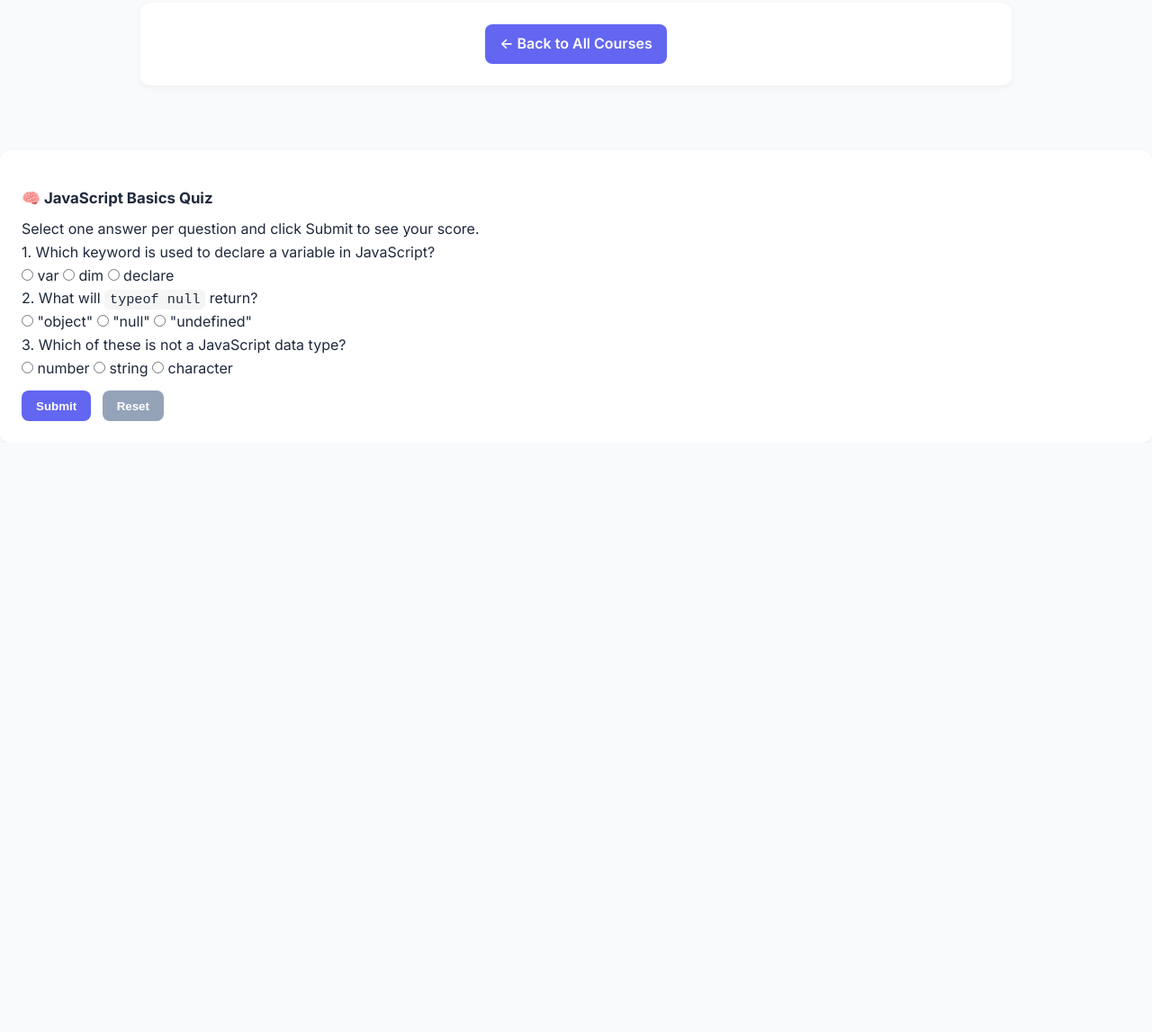
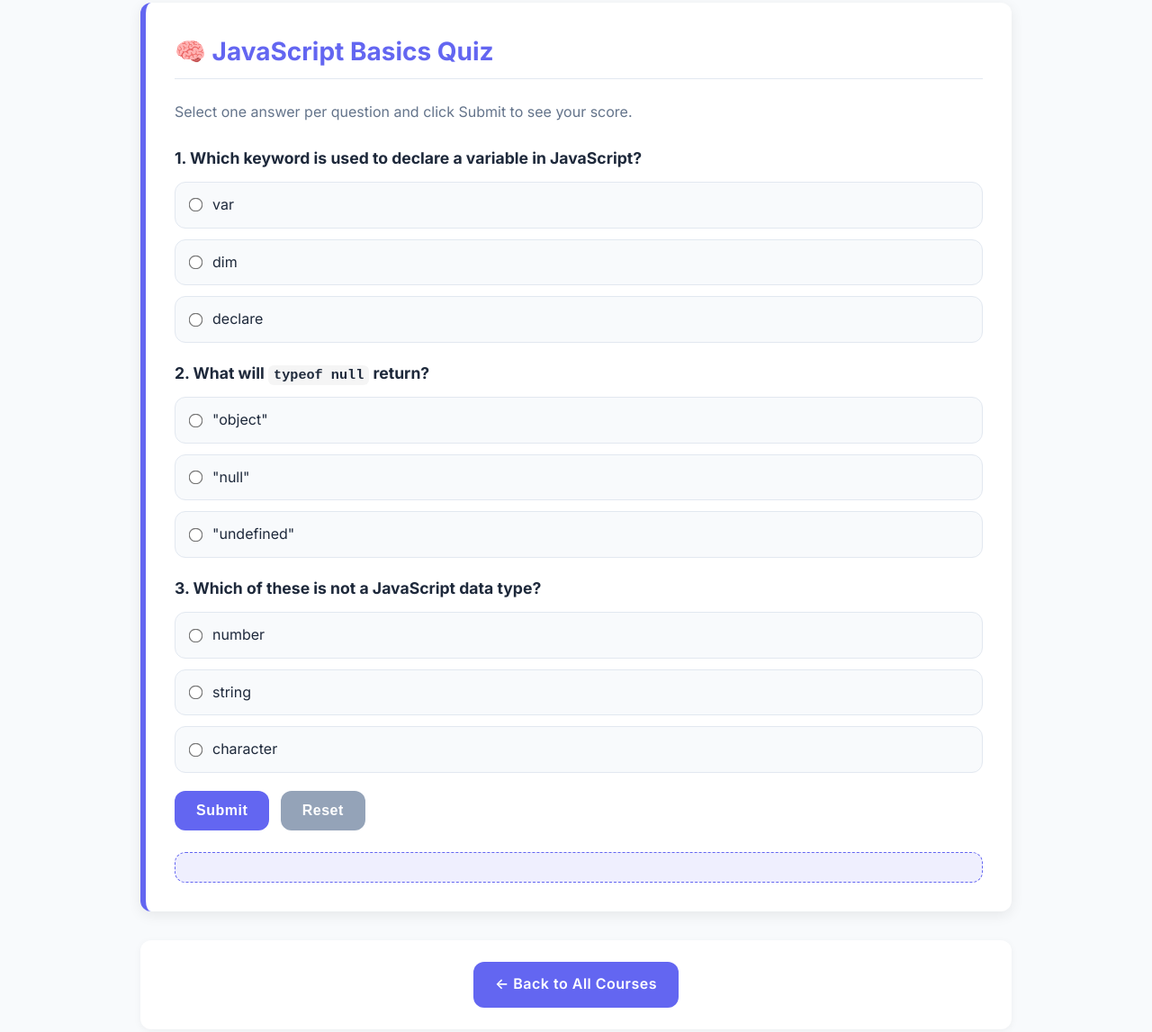
Before and after one commit to works-of-sarathy/sample-website-of-eLearning-site, a plain HTML site: page js.html in a window 1280 px wide. Shown: the part 2280-3427 px from the top of the page at 90% size. Before the commit the page ends 2772 px from the top, so only its background shows below. Drawn offline with Linux system fonts and the light colour scheme.

Commit message:
Improve quiz section styling and structure
Enhanced the styling of the quiz section and corrected various CSS properties. Updated the HTML structure for better accessibility and presentation.

```diff
--- a/js.html
+++ b/js.html
@@ -118,10 +118,133 @@
         .btn{background:var(--primary);color:#fff;padding:.6rem 1rem;border-radius:8px;border:0;cursor:pointer;text-decoration:none;display:inline-block;font-weight:600}
         .btn:hover{transform:translateY(-2px);transition:transform .15s}
 
-        .quiz{max-width:var(--container);margin:1rem auto;padding:1rem}
-        .quiz p{font-weight:600;margin:.5rem 0}
-        .quiz label{display:block;margin:.25rem 0}
-        .quiz .result{margin-top:.5rem;font-weight:700}
+        /* --- Start: Corrected Quiz CSS --- */
+
+/* Enhanced Quiz Section Styling */
+.section[aria-labelledby="quiz-title"] {
+    border-left: 6px solid var(--primary); /* Stronger left border */
+    background: var(--card-light); /* Keep card background for light mode */
+    padding: 2rem; /* More internal space */
+    margin-bottom: 2rem; /* More space below */
+    box-shadow: 0 4px 15px rgba(0,0,0,.08); /* Slightly more prominent shadow */
+}
+
+body.dark-mode .section[aria-labelledby="quiz-title"] {
+    background: var(--card-dark); /* Keep card background for dark mode */
+}
+
+/* CORRECTED: Targets h2 inside the section */
+.section[aria-labelledby="quiz-title"] h2 {
+    font-size: 1.75rem; /* Larger quiz title */
+    color: var(--primary);
+    /* text-align: center; */
+    margin-bottom: 1.5rem;
+    padding-bottom: 0.5rem;
+    border-bottom: 1px solid var(--border-light); /* Add a subtle separator */
+}
+body.dark-mode .section[aria-labelledby="quiz-title"] h2 {
+    border-color: var(--border-dark);
+}
+
+/* CORRECTED: Targets p tags inside the form */
+.section[aria-labelledby="quiz-title"] form p {
+    font-weight: 600;
+    margin: 1.25rem 0 0.75rem 0; /* More space around questions */
+    font-size: 1.1rem; /* Slightly larger question text */
+    color: var(--text-light);
+}
+body.dark-mode .section[aria-labelledby="quiz-title"] form p {
+    color: var(--text-dark);
+}
+
+/* Style the instruction <p> tag */
+.section[aria-labelledby="quiz-title"] form #quiz-help {
+    font-weight: 400; /* Not bold */
+    font-size: 1rem;
+    /* text-align: center; */
+    margin-top: 0; /* No top margin for first p */
+    margin-bottom: 1.5rem;
+    color: var(--muted-light);
+}
+body.dark-mode .section[aria-labelledby="quiz-title"] form #quiz-help {
+    color: var(--muted-dark);
+}
+
+
+/* CORRECTED: Targets labels inside the form */
+.section[aria-labelledby="quiz-title"] label {
+    display: flex; /* Use flex to align radio and text */
+    align-items: center;
+    margin: 0.75rem 0; /* More space between options */
+    padding: 0.75rem 1rem;
+    background: var(--bg-light); /* Background for each option */
+    border-radius: var(--radius);
+    cursor: pointer;
+    transition: background .2s ease-in-out, transform .1s ease-out;
+    border: 1px solid var(--border-light);
+}
+body.dark-mode .section[aria-labelledby="quiz-title"] label {
+    background: var(--bg-dark);
+    border-color: var(--border-dark);
+}
+
+/* CORRECTED: Targets label:hover inside the form */
+.section[aria-labelledby="quiz-title"] label:hover {
+    background: var(--primary); /* Hover background */
+    color: #fff; /* White text on hover */
+    transform: translateY(-2px); /* Lift effect on hover */
+    box-shadow: 0 4px 10px rgba(0,0,0,.1);
+    border-color: var(--primary);
+}
+
+body.dark-mode .section[aria-labelledby="quiz-title"] label:hover {
+    background: var(--primary); /* Still primary for dark mode hover */
+    color: #fff;
+    border-color: var(--primary);
+}
+
+/* CORRECTED: Targets radio inputs inside the form */
+.section[aria-labelledby="quiz-title"] label input[type="radio"] {
+    margin-right: 0.75rem; /* Space between radio button and text */
+    transform: scale(1.2); /* Slightly larger radio buttons */
+    accent-color: var(--primary); /* Customize radio button color */
+}
+
+/* CORRECTED: Targets the .result div inside the form */
+.section[aria-labelledby="quiz-title"] .result {
+    margin-top: 1.5rem;
+    padding: 1rem;
+    background: rgba(99,102,241,.1); /* Light background for results */
+    border-radius: var(--radius);
+    font-size: 1.1rem;
+    font-weight: 700;
+    text-align: center;
+    border: 1px dashed var(--primary);
+}
+/* --- End: Corrected Quiz CSS --- */
+/* Enhanced Button Styling (apply globally or target specifically) */
+    .btn {
+        padding: 0.8rem 1.5rem; /* Larger padding for buttons */
+        border-radius: var(--radius); /* Match section radius */
+        font-size: 1rem;
+        letter-spacing: 0.5px;
+        transition: background .2s ease-in-out, transform .15s ease-out, box-shadow .15s ease-out;
+    }
+
+    .btn:hover {
+        box-shadow: 0 5px 15px rgba(99,102,241,.3); /* Shadow on hover */
+    }
+
+    .btn[type="reset"] {
+        background: var(--muted-light); /* Muted background for reset button */
+    }
+    body.dark-mode .btn[type="reset"] {
+        background: var(--muted-dark);
+    }
+    .btn[type="reset"]:hover {
+        background: #64748b; /* Slightly darker on hover */
+        box-shadow: 0 5px 15px rgba(100,116,139,.3);
+    }
 
     @media (max-width:768px){
         .course-header h1{font-size:1.6rem}
@@ -215,32 +338,27 @@ async function fetchUserData(userId) {
             </ul>
         </section>
 
-        <div class="section" style="text-align:center">
-            <a href="courses.html" class="btn" role="button">← Back to All Courses</a>
-        </div>
-    </main>
-
         <section class="section" aria-labelledby="quiz-title">
-        <h3 id="quiz-title">🧠 JavaScript Basics Quiz</h3>
+            <h2 id="quiz-title">🧠 JavaScript Basics Quiz</h2>
             <form id="quizForm" aria-describedby="quiz-help">
             <p id="quiz-help">Select one answer per question and click Submit to see your score.</p>
 
-            <p>1. Which keyword is used to declare a variable in JavaScript?</p>
+            <p><b>1. Which keyword is used to declare a variable in JavaScript?</b></p>
             <label><input type="radio" name="q1" value="var"> var</label>
             <label><input type="radio" name="q1" value="dim"> dim</label>
             <label><input type="radio" name="q1" value="declare"> declare</label>
 
-            <p>2. What will <code>typeof null</code> return?</p>
+            <p><b>2. What will <code>typeof null</code> return?</b></p>
             <label><input type="radio" name="q2" value="object"> "object"</label>
             <label><input type="radio" name="q2" value="null"> "null"</label>
             <label><input type="radio" name="q2" value="undefined"> "undefined"</label>
 
-            <p>3. Which of these is not a JavaScript data type?</p>
+            <p><b>3. Which of these is not a JavaScript data type?</b></p>
             <label><input type="radio" name="q3" value="number"> number</label>
             <label><input type="radio" name="q3" value="string"> string</label>
             <label><input type="radio" name="q3" value="character"> character</label>
 
-            <div style="margin-top:.75rem">
+        <div style="margin-top:20px">
             <button type="button" id="submitQuiz" class="btn">Submit</button>
             <button type="reset" class="btn" style="background:#94a3b8;margin-left:.5rem">Reset</button>
         </div>
@@ -248,6 +366,11 @@ async function fetchUserData(userId) {
         <div id="quizResult" class="result" aria-live="polite"></div>
     </form>
 </section>
+
+        <div class="section" style="text-align:center">
+            <a href="courses.html" class="btn" role="button">← Back to All Courses</a>
+        </div>
+    </main>
 
     <script>
         // Theme management: use saved preference, otherwise respect OS preference.
```
Lines whose indentation alone changed are shown as unchanged.
